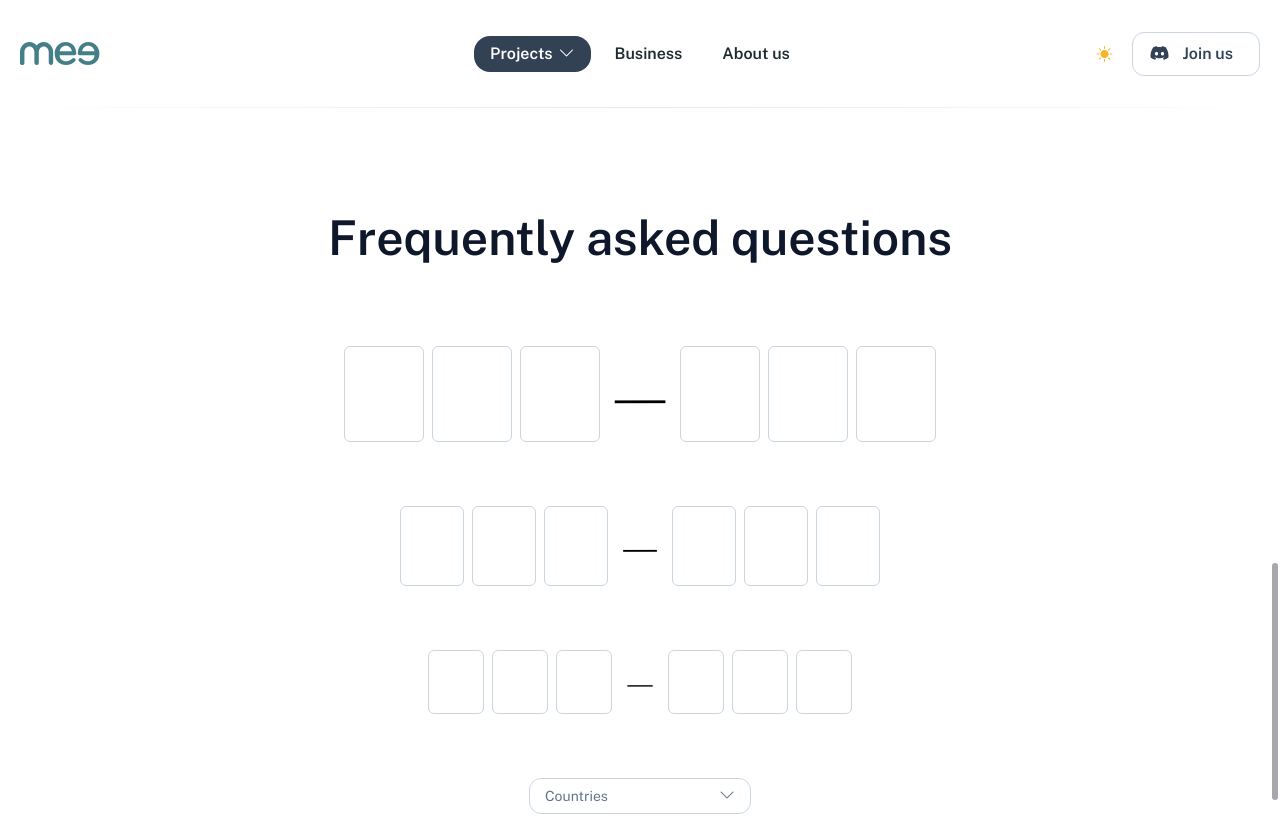
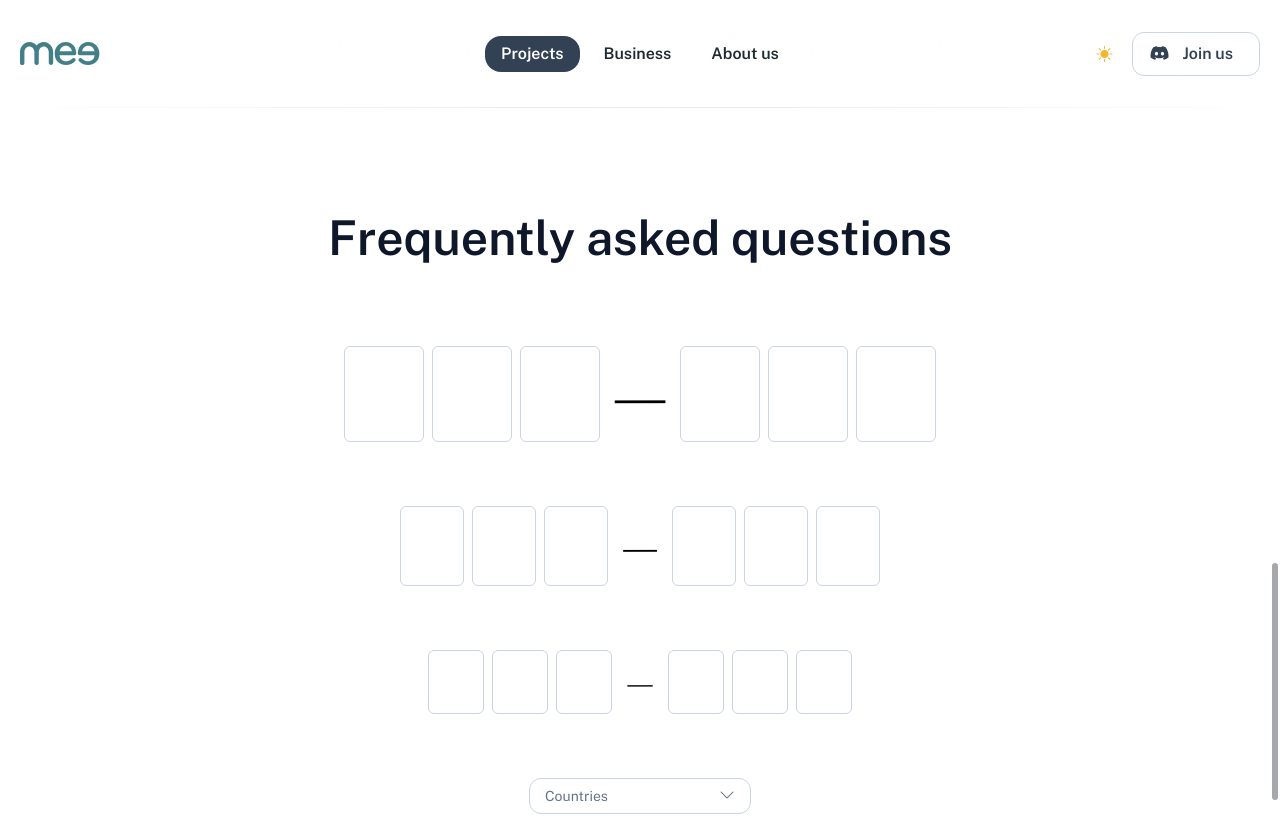
Before and after one commit to MeeFoundation/mee-components, an Astro site: page /test in a window 1280 px wide. Shown: the top 821 px of the page. Built offline with nearby package versions, Linux system fonts and the light colour scheme; Astro itself is replaced by a stand-in of ours.

Commit message:
fix: delete projects dropdown from header

```diff
--- a/package.json
+++ b/package.json
@@ -1,7 +1,7 @@
 {
   "name": "mee-components",
   "type": "module",
-  "version": "0.0.64",
+  "version": "0.0.65",
   "scripts": {
     "dev": "astro dev",
     "start": "astro dev",
--- a/src/components/Header.astro
+++ b/src/components/Header.astro
@@ -6,7 +6,6 @@ import ButtonLink, {
 } from "./ButtonLink.astro";
 import IconButton from "./IconButton.astro";
 import ThemeSelect from "./ThemeSelect.astro";
-import ProjectDropdown from "./ProjectDropdown.astro";
 
 export interface Props {
   className?: string;
@@ -125,7 +124,7 @@ const {
         {
           header.links &&
             header.links.map((link) => (
-              <li class:list={[link.id === "projects" && "group/projects"]}>
+              <li>
                 <a
                   href={link.link}
                   target={link.target}
@@ -142,13 +141,7 @@ const {
                   ]}
                 >
                   {link.name}
-                  {link.id === "projects" && (
-                    <span class="hidden transition-all group-hover/projects:rotate-180 lg:group-[.type-dark]:inline-block lg:group-[.type-default]:inline-block lg:group-[.type-docs]:inline-block">
-                      <i class="bi bi-chevron-down" />
-                    </span>
-                  )}
                 </a>
-                {link.id === "projects" && <ProjectDropdown />}
               </li>
             ))
         }
```
